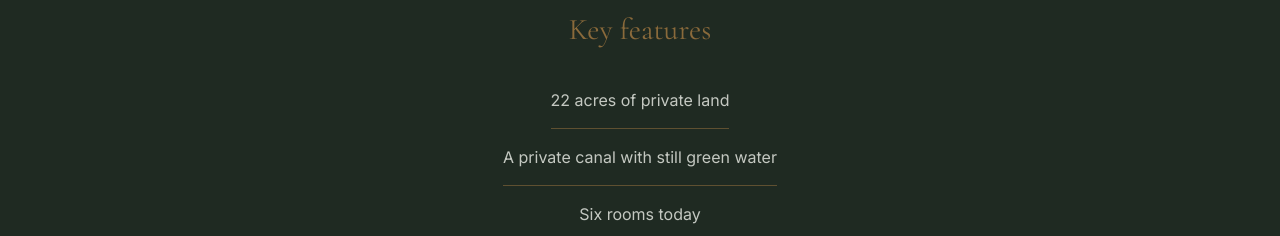
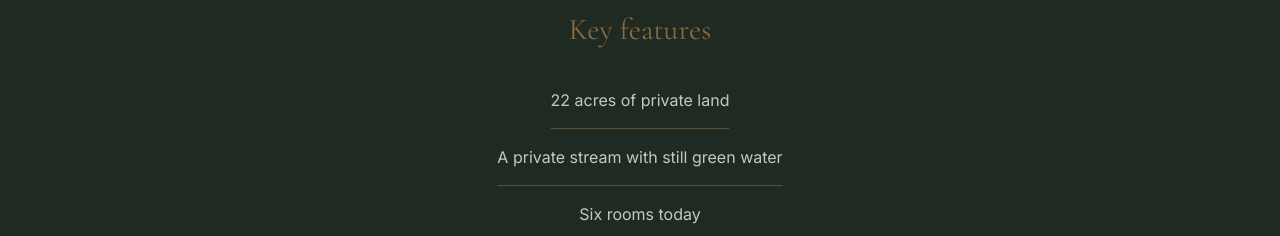
Before and after one commit to David-kingsli06/Silver-Holme-Website-Client1, a Next.js app: page / in a window 1280 px wide. Shown: the part 1560-1796 px from the top of the page. Built offline with nearby package versions, Linux system fonts and the light colour scheme.

Commit message:
I have changed the private chanal to private stream in the silver holme section

```diff
--- a/components/Home/TheSilverHolme/SilverHolme.tsx
+++ b/components/Home/TheSilverHolme/SilverHolme.tsx
@@ -3,7 +3,7 @@ import Link from "next/link";
 
 const keyFeatures = [
   "22 acres of private land",
-  "A private canal with still green water",
+  "A private stream with still green water",
   "Six rooms today",
   "Three generations of care",
 ];
```
